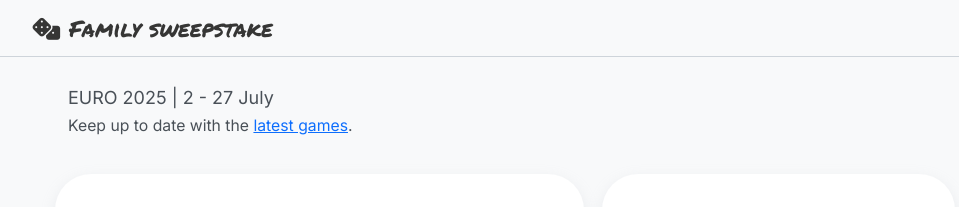
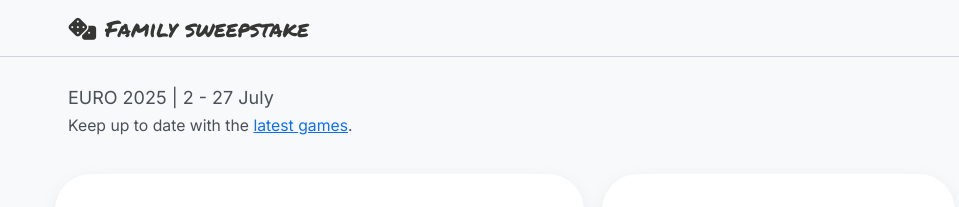
Before and after one commit to jimmyrule/rowells, a Jekyll site: the page built from index.html, in a window 1280 px wide. Shown: the top 207 px of the page, without its empty margins (56-1015 px from the left). Built offline with Jekyll 4.4.1, drawn with Linux system fonts in a browser that asks for light colours; nearby versions of some CDN libraries.

Commit message:
Margin correction

```diff
--- a/index.html
+++ b/index.html
@@ -4,7 +4,7 @@
 ---
 
 <nav class="navbar">
-  <div class="container ps-3 ps-m-5">
+  <div class="container ps-3 ps-md-5">
     <span class="navbar-brand mb-0 h1"><i class="fas fa-dice me-2"></i>Family sweepstake</span>
   </div>
 </nav>
```
